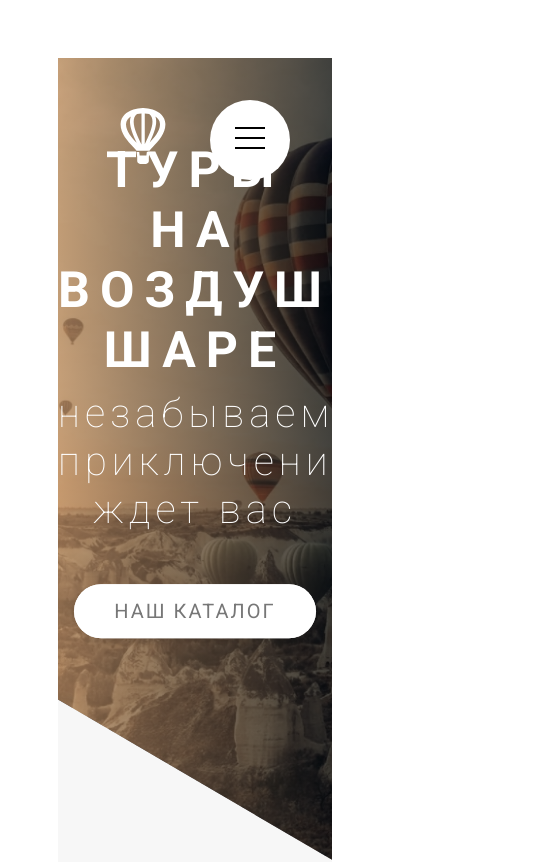
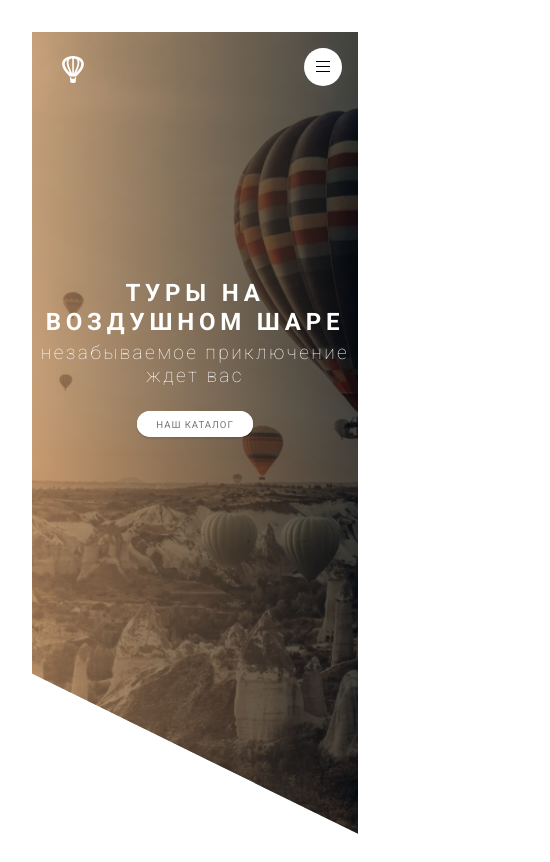
Before and after one commit to romche2h/ballons, a website: page index.html in a window 390 px wide. Shown: the top 862 px of the page, 550 px wide, since content can reach past the window. Drawn offline with Linux system fonts and the light colour scheme.

Commit message:
creating a mexina with media rules

```diff
--- a/SASS/abstracts/_mixins.sass
+++ b/SASS/abstracts/_mixins.sass
@@ -9,3 +9,24 @@
         content: ""
         display: table
         clear: both
+
+@mixin phone
+    @media (max-width:600px)
+        @content
+
+@mixin respond($breakpoint)
+    @if $breakpoint == phone
+        @media (max-width:600px)
+            @content
+
+    @if $breakpoint == tab-port
+        @media (max-width:900px)
+            @content
+
+    @if $breakpoint == tab-land
+        @media (max-width:1200px)
+            @content
+
+    @if $breakpoint == big-screen
+        @media (min-width:1800px)
+            @content
--- a/SASS/base/_base.sass
+++ b/SASS/base/_base.sass
@@ -5,6 +5,15 @@
 
 html
     font-size: 62.5%
+    @include respond(tab-land)
+        font-size: 56.25%
+    @include respond(tab-port)
+        font-size: 50%
+    @include respond(phone)
+        font-size: 30%
+    @include respond(big-screen)
+        font-size: 75%
+
 
 body
     padding: 5rem
@@ -12,4 +21,4 @@ body
 
 
 .container
-    background-color: rgb(247, 247, 247)
+    background-color: $color-white
--- a/SASS/layout/_navigation.sass
+++ b/SASS/layout/_navigation.sass
@@ -68,12 +68,12 @@
 
     &__elipse
         position: relative
-        margin-top: 37px
+        margin-top: 3.7rem
         &,
         &::before,
         &::after
-            width: 30px
-            height: 2px
+            width: 3rem
+            height: .2rem
             background: $color-black
             display: inline-block
         &::before,
@@ -82,6 +82,6 @@
             position: absolute
             left: 0
         &::before
-            top: -10px
+            top: -1rem
         &::after
-            top: 10px
+            top: 1rem
```
Also changed, not shown: css/style.css, 1 other file.
